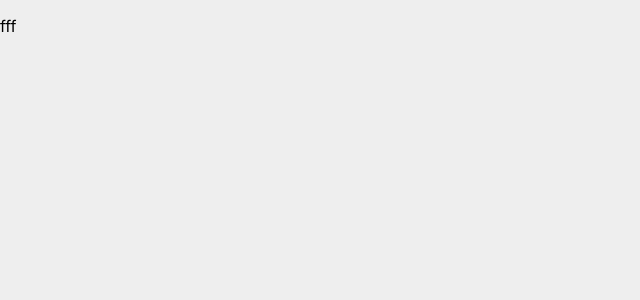
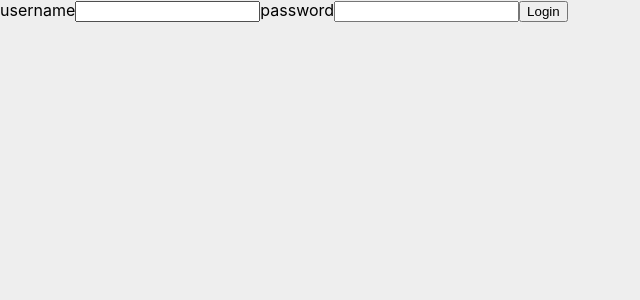
Before and after one commit to Stulli888/vef2-v5, a Next.js app: page /users/login in a window 1280 px wide. Shown: the top 300 px of the page, without its empty margins (0-640 px from the left). Built offline with nearby package versions, Linux system fonts and the light colour scheme.

Commit message:
users nær að tengja við server en fær invalid user/pw

```diff
--- a/pages/users/login.tsx
+++ b/pages/users/login.tsx
@@ -3,12 +3,38 @@ import Router from 'next/router'
 import { useUser } from '../../lib/hooks'
 
 function login(){
-		return (
-			<main>
-			<p>fff</p>
 
-			</main>
-		)
+	const loginUser = async event => {
+    	event.preventDefault() // don't redirect the page
+    	const res = await fetch(
+      'https://vef2-20222-v3-synilausn.herokuapp.com/users/login',
+      		{
+      		  body: JSON.stringify({
+      		    name: event.target.name.value,
+      		    password: event.target.pw.value
+      		  }),
+      		  headers: {
+      		    'Content-Type': 'application/json'
+      		  },
+      		  method: 'POST'
+      		}
+    	)
+    	console.log('name: ', event.target.name.value)
+    	console.log('pw: ', event.target.pw.value)
+    	const result = await res.json()
+    	console.log(result)
+    }
+	return (
+		<main>
+		  <form onSubmit={loginUser}>
+       		<label htmlFor="name">username</label>
+       		<input id="name" name="name" type="text" autoComplete="name" required />
+       		<label htmlFor="pw">password</label>
+       		<input id="pw" name="pw" type="password" required />
+       		<button type="submit">Login</button>
+    	  </form>
+		</main>
+	)
 }
 
 export default login
```
